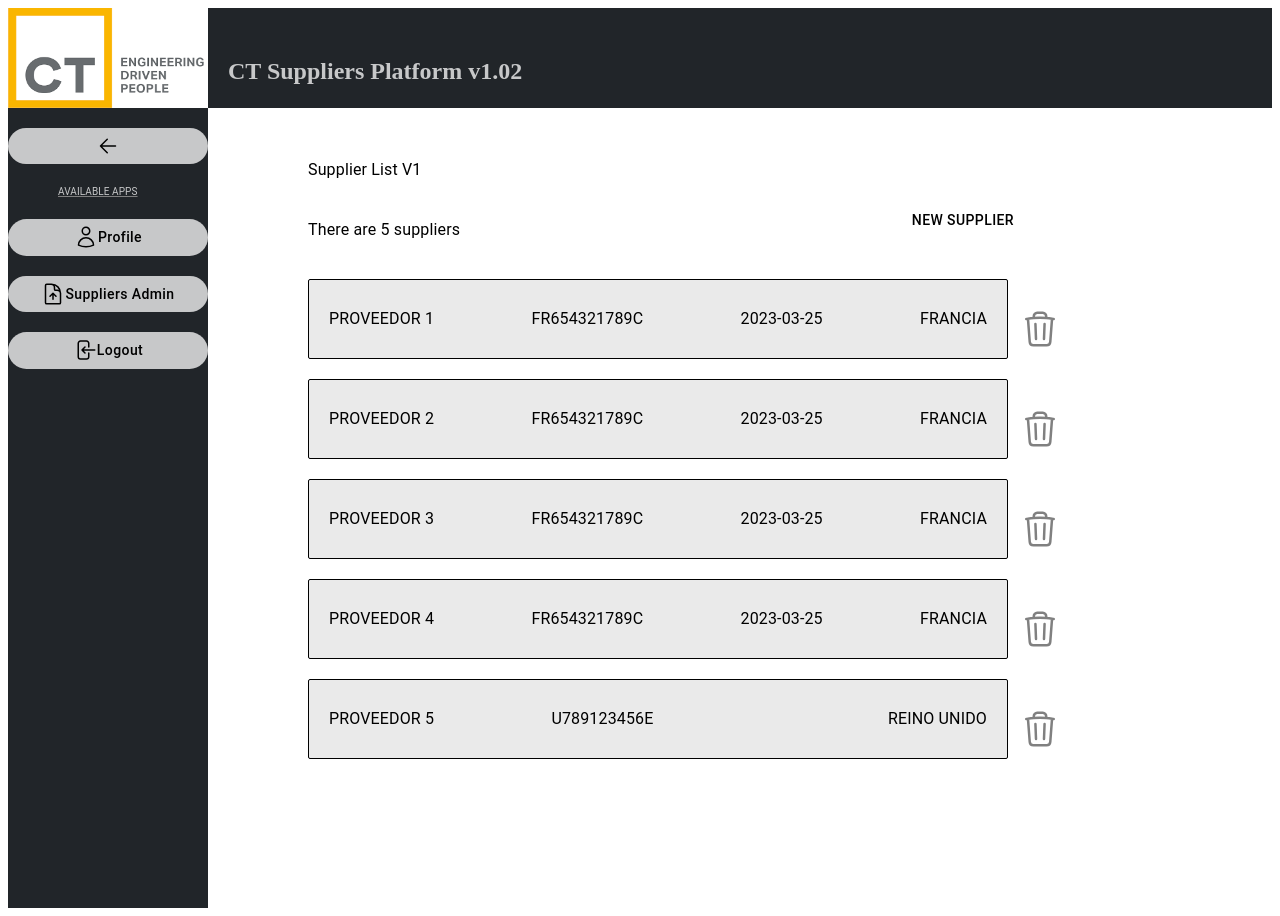
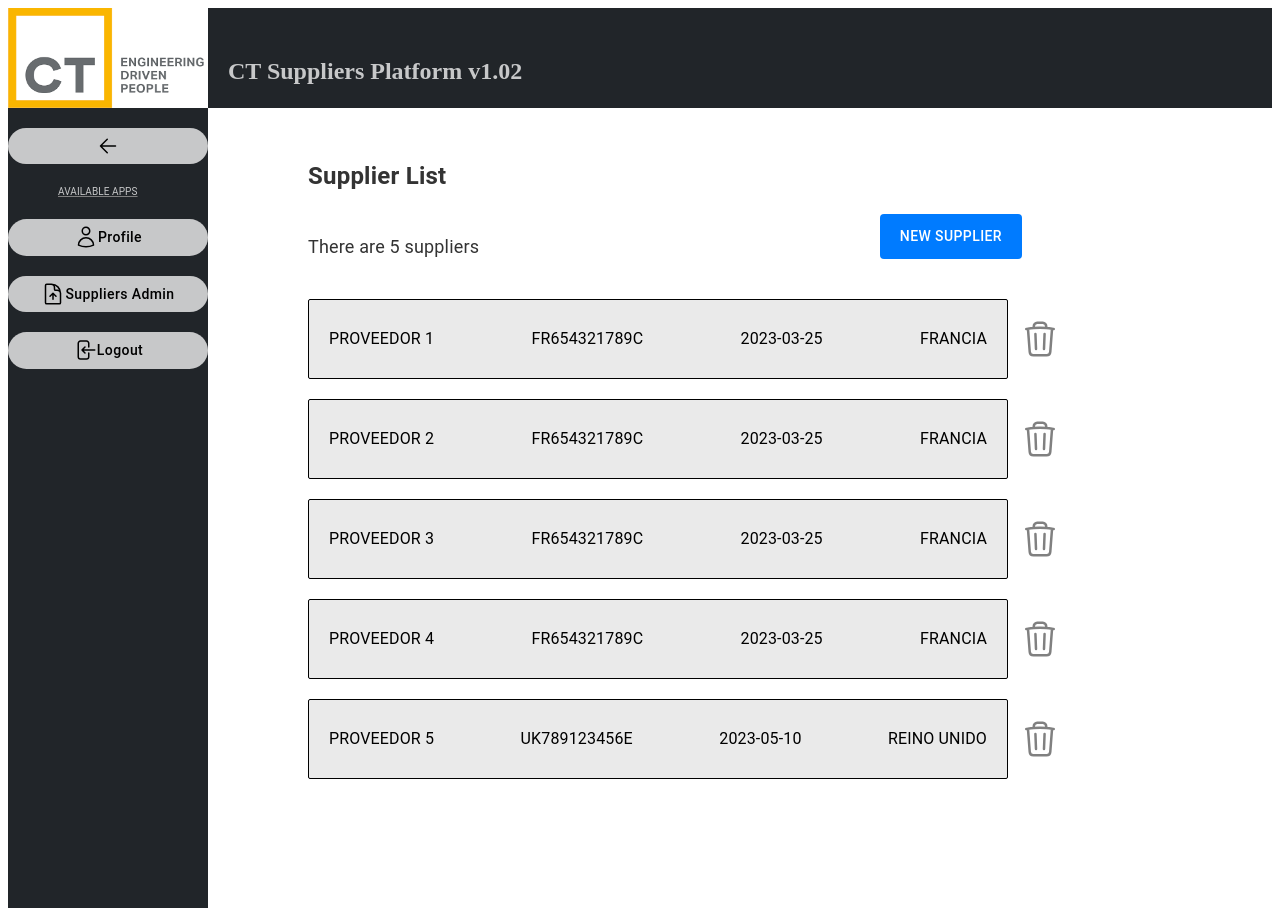
Before and after one commit to Kilox6991/suppliers-platform, a React (Vite) app in the folder frontend/suppliers-platform/: page / in a window 1280 px wide. Built offline with nearby package versions, Linux system fonts and the light colour scheme; data requests are answered from the project's data file.

Commit message:
More styles

```diff
--- a/frontend/suppliers-platform/package.json
+++ b/frontend/suppliers-platform/package.json
@@ -14,6 +14,7 @@
     "@emotion/react": "^11.11.1",
     "@emotion/styled": "^11.11.0",
     "@mui/material": "^5.14.16",
+    "axios": "^1.6.1",
     "json-server": "^0.17.4",
     "nodemon": "^3.0.1",
     "react": "^18.2.0",
--- a/frontend/suppliers-platform/src/api/db.json
+++ b/frontend/suppliers-platform/src/api/db.json
@@ -1,6 +1,5 @@
 {
-  "suppliers": [
-    {
+  "suppliers": [{
           "id": 1,
           "name": "Proveedor 1",
           "vat": "FR654321789C",
@@ -49,15 +48,16 @@
           "zipCode": "67890"
       },
       {
+          "id": 5,
           "name": "Proveedor 5",
+          "vat": "UK789123456E",
+          "date": "2023-05-10",
           "commercialName": "Proveedor 5 Comercial",
-      "vat": "U789123456E",
           "legalAddress": "123 Main St",
           "city": "London",
           "state": "UKState",
           "country": "Reino Unido",
-      "zipCode": "SW1A 1AA",
-      "id": 5
+          "zipCode": "SW1A 1AA"
       }
   ]
 }
--- a/frontend/suppliers-platform/src/components/SuppliersList/SupplierCard.jsx
+++ b/frontend/suppliers-platform/src/components/SuppliersList/SupplierCard.jsx
@@ -40,7 +40,7 @@ function SupplierCard({ supplier, updateSuppliersList, handleDelete }) {
               <Typography sx={{color:"black"}}>{supplier.country}</Typography>
             </Button>
           </Link>
-          <Button onClick={() => handleDelete(supplier.id)}>
+          <Button onClick={() => handleDelete(supplier.id)} sx={{marginBottom:"20px"}}>
             <svg
               xmlns="http://www.w3.org/2000/svg"
               fill="none"
--- a/frontend/suppliers-platform/src/components/SuppliersList/SupplierList.jsx
+++ b/frontend/suppliers-platform/src/components/SuppliersList/SupplierList.jsx
@@ -80,12 +80,14 @@ function SupplierList() {
   };
 
   return (
-    <Box sx={{ marginTop: "50px", marginLeft: "100px" }}>
-      <Typography sx={{ marginBottom: "20px", textDecoration:"none"}}>Supplier List V1</Typography>
+    <Box sx={{ marginTop: "50px", marginLeft: "100px", color: "#333", fontFamily: "Arial" }}>
+    <Typography sx={{ marginBottom: "20px", fontSize: "24px", fontWeight: "bold" }}>Supplier List</Typography>
     <Box sx={{ display: "flex", alignItems: "center", justifyContent: "space-between", marginBottom: "20px" }}>
-      <Typography sx={{ textDecoration:"none" }}>There are {suppliers.length} suppliers</Typography>
+      <Typography sx={{ fontSize: "18px" }}>There are {suppliers.length} suppliers</Typography>
       <Button
-        sx={{ marginBottom: "20px", marginRight: "50px", color:"black" }}
+        sx={{ marginBottom: "20px", marginRight: "50px", backgroundColor: "#007BFF", color: "#fff", padding: "10px 20px","&:hover": {
+          backgroundColor: "#A1CEEB",
+        } }}
         onClick={handleOpen}
       >
         New Supplier
@@ -140,7 +142,7 @@ function SupplierList() {
             fullWidth
           />
           <TextField
-            name="ZipCode"
+            name="zipCode"
             label="Zip Code"
             onChange={handleChange}
             fullWidth
--- a/frontend/suppliers-platform/src/router.jsx
+++ b/frontend/suppliers-platform/src/router.jsx
@@ -4,6 +4,7 @@ import { createBrowserRouter } from "react-router-dom";
 
 import HomePage from "./pages/HomePage";
 import DetailPage from "./pages/DetailPage";
+
 
 const Router = createBrowserRouter([
             {
```
Also changed, not shown: 1 other file (tests, documents, lock files or other folders). Lines whose indentation alone changed are shown as unchanged.
